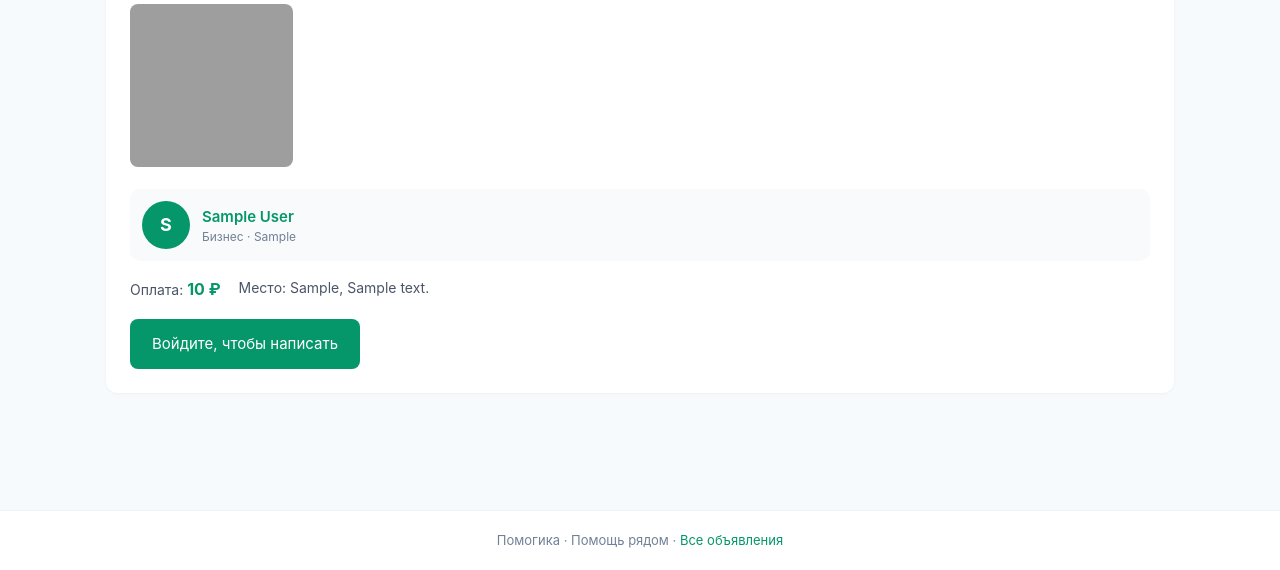
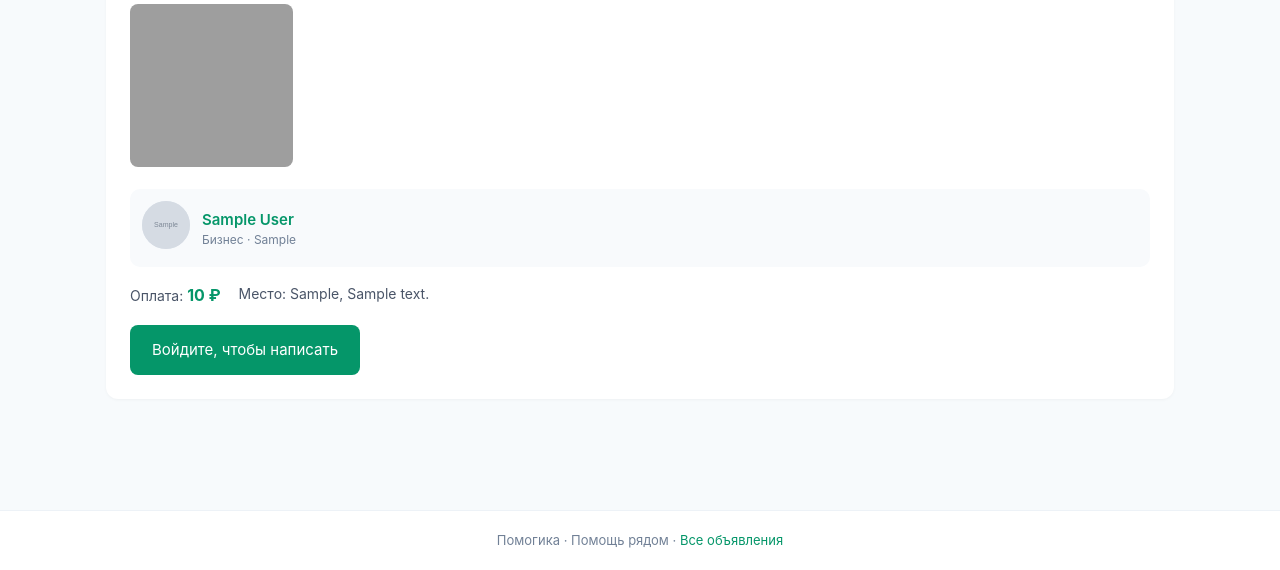
Before and after one commit to Daniil-Buzakov/pomogika, a Flask app: page /ads/1 in a window 1280 px wide. Shown: the part 230-800 px from the top of the page. Run offline with Flask 3, Linux system fonts and the light colour scheme; tables that the repository leaves empty hold one stand-in row (values such as "Sample post"); grey boxes marked "Sample" are stand-in pictures; some libraries are stand-ins or nearby versions; grey boxes are pictures that could not be loaded.

Commit message:
Update ad.html

```diff
--- a/templates/ad.html
+++ b/templates/ad.html
@@ -18,8 +18,8 @@
   {% if ad.photos %}
     <div class="gallery">
       {% for p in ad.photos %}
-        <a href="{{ url_for('uploaded_file', filename=p.filename) }}" target="_blank">
-          <img src="{{ url_for('uploaded_file', filename=p.filename) }}" alt="Фото" />
+        <a href="{{ p.url }}" target="_blank">
+          <img src="{{ p.url }}" alt="Фото" />
         </a>
       {% endfor %}
     </div>
@@ -27,8 +27,8 @@
 
   <div class="author-box">
     <a href="{{ url_for('profile', user_id=ad.author.id) }}" class="author-avatar-link">
-      {% if ad.author.avatar %}
-        <img class="avatar avatar-md" src="{{ url_for('avatar_file', filename=ad.author.avatar) }}" alt="" />
+      {% if ad.author.avatar_url %}
+        <img class="avatar avatar-md" src="{{ ad.author.avatar_url }}" alt="" />
       {% else %}
         <span class="avatar avatar-md avatar-letter">{{ ad.author.name[0]|upper }}</span>
       {% endif %}
```
